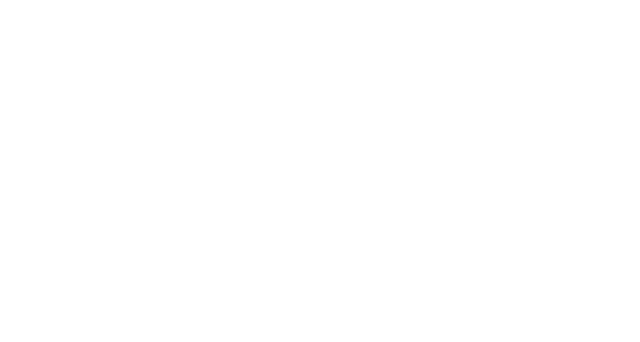
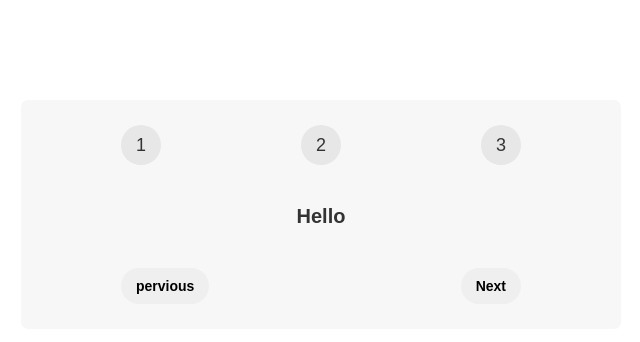
Before and after one commit to Ak003x/dev.React-practice2, a Next.js app: page / in a window 1280 px wide. Shown: the top 342 px of the page, without its empty margins (319-959 px from the left). Built offline with nearby package versions, Linux system fonts and the light colour scheme.

Commit message:
Added styles

```diff
--- a/src/app/page.js
+++ b/src/app/page.js
@@ -1,9 +1,26 @@
 import Image from "next/image";
+import '../index.css';
+
 
 export default function Home() {
   return (
-    <div>
+    <div className="steps">
+      <div className="numbers">
 
+        <div>1</div>
+        <div>2</div>
+        <div>3</div>
+      </div>
+
+
+      <p className="message">Hello</p>
+
+
+      <div className="buttons">
+        <button>pervious</button>
+        <button>Next</button>
+
+      </div>
     </div>
   );
 }
```
